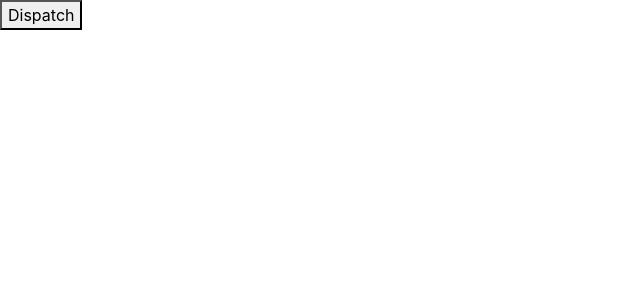
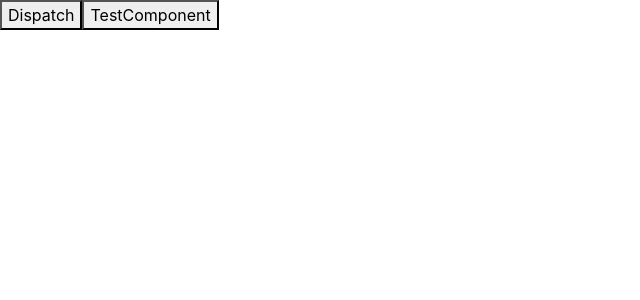
Before and after one commit to socializing-app/E-commerce, a React (Create React App) app in the folder frontend/: page / in a window 1280 px wide. Shown: the top 300 px of the page, without its empty margins (0-640 px from the left). Built offline with nearby package versions, Linux system fonts and the light colour scheme.

Commit message:
First step of creating the router.

```diff
--- a/frontend/package.json
+++ b/frontend/package.json
@@ -16,6 +16,7 @@
     "react-bootstrap": "^1.6.1",
     "react-dom": "^17.0.2",
     "react-redux": "^7.2.4",
+    "react-router-dom": "^5.2.0",
     "react-scripts": "4.0.3",
     "redux": "^4.1.0",
     "redux-devtools-extension": "^2.13.9",
@@ -51,6 +52,7 @@
     ]
   },
   "devDependencies": {
+    "@types/react-router-dom": "^5.1.8",
     "@types/redux-logger": "^3.0.8"
   },
   "description": "This project was bootstrapped with [Create React App](https://github.com/facebook/create-react-app).",
--- a/frontend/src/app/App.tsx
+++ b/frontend/src/app/App.tsx
@@ -5,13 +5,21 @@ import { Dispatch } from 'redux';
 import * as NotificationActions from "../store/actions/notification.action";
 import { NotificationMessage } from '../models/notification.model';
 import { getNotifications, State } from "../store/index";
+import { BrowserRouter, Route, Switch } from 'react-router-dom';
+import TestComponent from '../components/test.component';
 
 const App = ( props: Props ) => {
   const notifications = useSelector(( state: State ) => getNotifications(state));
   console.log(notifications)
 
   return (
-    <button onClick={() => props.sendNotification({ title: "Example title", message: "Example message", success: true })}>Dispatch</button>
+    <div>
+      <button onClick={() => props.sendNotification({ title: "Example title", message: "Example message", success: true })}>Dispatch</button>
+      <BrowserRouter>
+        <TestComponent />
+      </BrowserRouter>
+    </div>
+
   );
 }
 
--- /dev/null
+++ b/frontend/src/components/test.component.tsx
@@ -0,0 +1,9 @@
+
+
+const TestComponent = (props: any) => {
+    return (
+        <button>TestComponent</button>
+      );
+}
+
+export default TestComponent
```
Also changed, not shown: frontend/src/components/another.component.tsx (added, +7 -0 lines), 1 other file (tests, documents, lock files or other folders).
